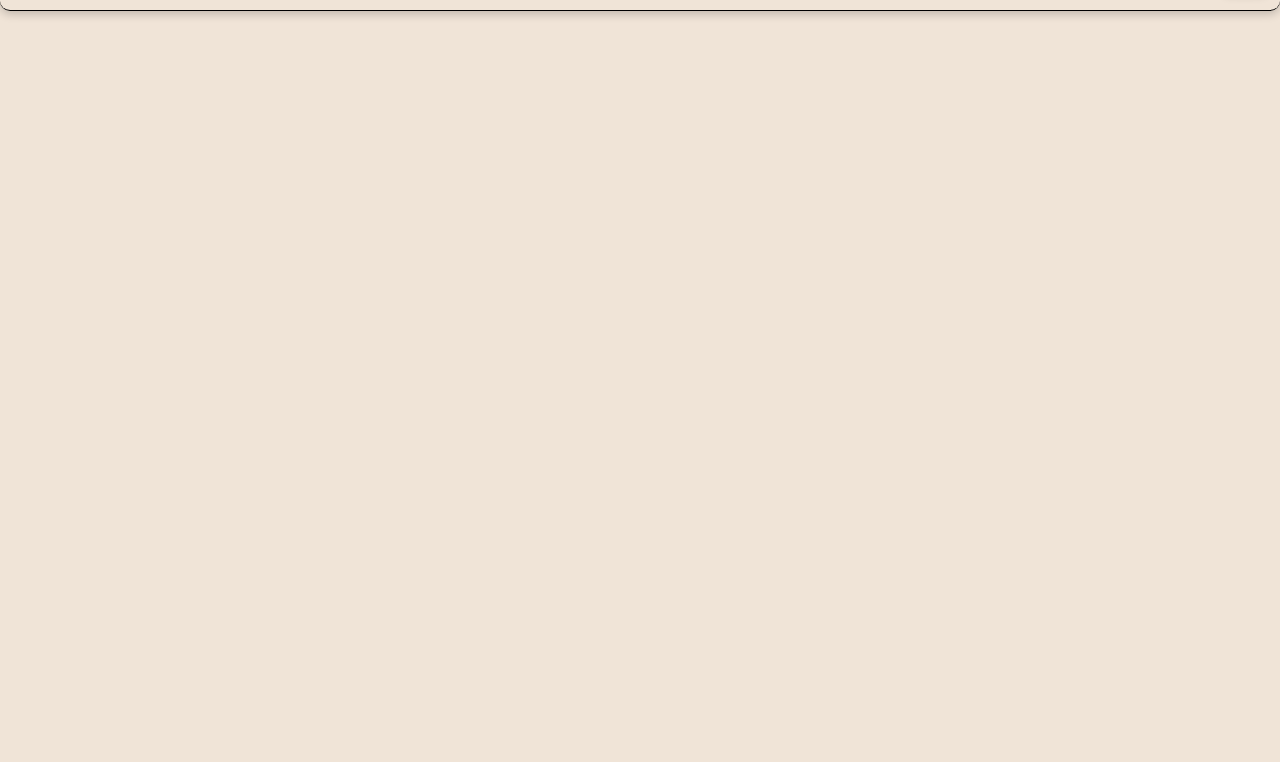
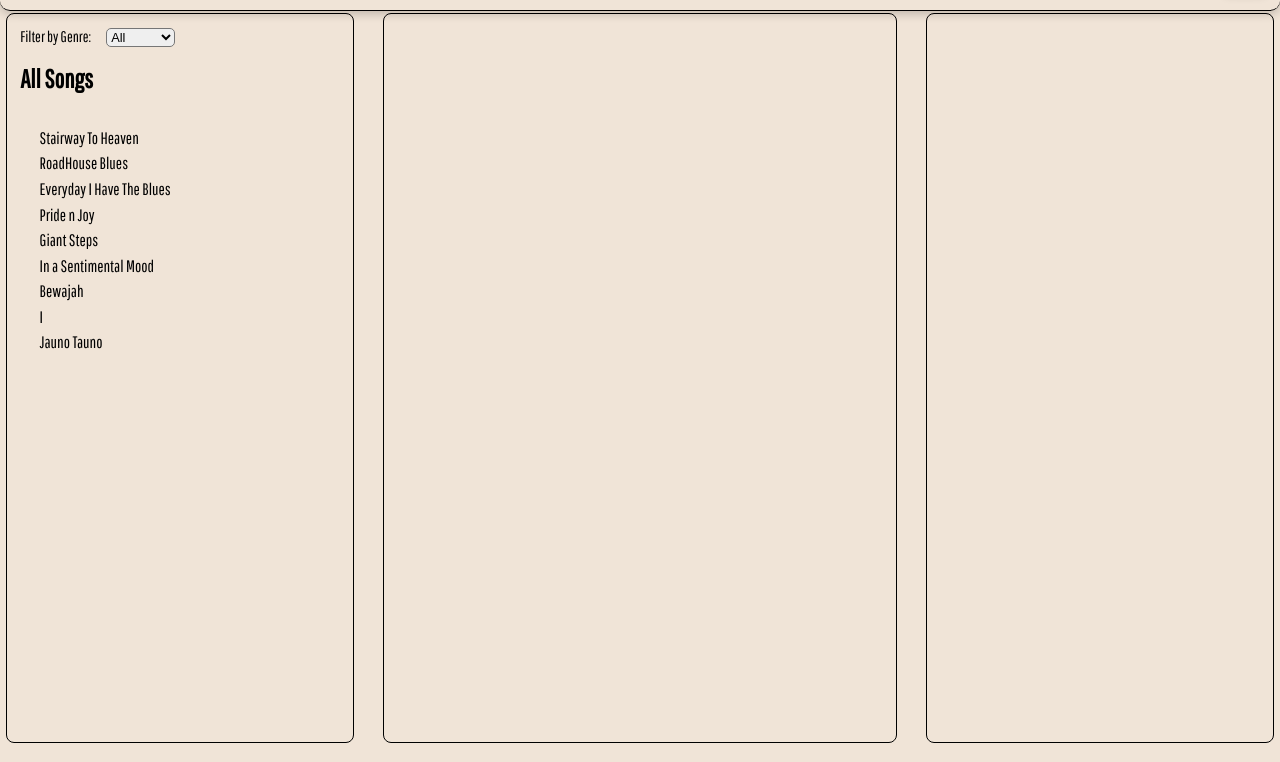
Before and after one commit to BluesCoder2309/YouPod, a plain HTML site: page index.html in a window 1280 px wide. Shown: the part 38-800 px from the top of the page. Drawn offline with Linux system fonts and the light colour scheme.

Commit message:
Rended playlist and genre based filter

```diff
--- a/index.html
+++ b/index.html
@@ -10,12 +10,31 @@
       <link rel="stylesheet" href="style.css" />
    </head>
    <body>
-      <nav id='navbar'>
+      <nav id="navbar">
          <h1 class="logoText">YouPod</h1>
 
          <button class="theme">Theme</button>
       </nav>
+      <div id="container">
+         <div id="all-songs-section">
+            <div class="genre-div">
+               <label for="genre-filter">Filter by Genre:</label>
+               <select name="genre" id="genre-filter">
+                  <option value="All">All</option>
+                  <option value="Blues">Blues</option>
+                  <option value="Rock">Rock</option>
+                  <option value="Jazz">Jazz</option>
+                  <option value="Hip-Hop">Hip-Hop</option>
+               </select>
+            </div>
+            <h1>All Songs</h1>
+            <ul id="song-list">
 
+            </ul>
+         </div>
+         <div id="player-section"></div>
+         <div id="playlist-section"></div>
+      </div>
 
       <script src="script.js"></script>
    </body>
--- a/script.js
+++ b/script.js
@@ -74,19 +74,37 @@ const songs = [
       genre: "Hip-Hop",
       source: "Music/Hip-Hop/Jauno Tauno.mp3",
    },
-
 ];
 
 const body = document.body;
 const themeBtn = document.querySelector(".theme");
-
+const genreFilter = document.querySelector("#genre-filter");
+const songList = document.querySelector("#song-list");
+// console.log(genreFilter[0].value);
 let currentSongIndex = 0;
 
 body.setAttribute("data-theme", "light");
 
-themeBtn.addEventListener("click", () =>{
-   console.log("clicked");
+themeBtn.addEventListener("click", () => {
    const currentTheme = body.getAttribute("data-theme");
    const newTheme = currentTheme === "light" ? "dark" : "light";
    body.setAttribute("data-theme", newTheme);
 });
+
+function showSongs(genre = "All") {
+   songList.innerHTML = "";
+   const filteredSongs = genre === "All" ? songs : songs.filter((s) => s.genre === genre);
+
+   filteredSongs.forEach((s) => {
+      const song = document.createElement("li");
+      song.textContent = s.name;
+      songList.appendChild(song);
+   });
+}
+showSongs();
+
+genreFilter.addEventListener("change", (e) => {
+   const selectedGenre = e.target.value;
+   showSongs(selectedGenre);
+});
+function filterSongs() {}
--- a/style.css
+++ b/style.css
@@ -7,7 +7,8 @@ body {
    font-family: "Pathway Gothic One", sans-serif;
    transition: background-color 0.3s ease-in-out;
 }
-body[data-theme="light"],body[data-theme="light"] #navbar {
+body[data-theme="light"],
+body[data-theme="light"] #navbar {
    background-color: #f0e4d7;
    color: #000;
 }
@@ -16,17 +17,16 @@ body[data-theme="dark"] {
    background-color: #393e46;
    color: #fff;
 }
-body[data-theme="dark"] #navbar{
-  background-color: #222831;
-  color: white;
+body[data-theme="dark"] #navbar {
+   background-color: #222831;
+   color: white;
 }
-body[data-theme="dark"] #navbar .theme{
-  background-color: #393e46;
-  color: white;
+body[data-theme="dark"] #navbar .theme {
+   background-color: #393e46;
+   color: white;
 }
 #navbar {
    width: 100%;
-   /* padding: 1vw; */
    display: flex;
    align-items: center;
    justify-content: space-between;
@@ -47,4 +47,74 @@ body[data-theme="dark"] #navbar .theme{
    border-radius: 10px;
    border: none;
    box-shadow: 0 3px 10px rgb(0 0 0 / 0.2);
+   cursor: pointer;
 }
+#container {
+   height: 91vh;
+   width: 100%;
+   display: flex;
+   align-items: center;
+   justify-content: space-between;
+}
+#all-songs-section {
+   height: 100%;
+   width: 27%;
+   display: flex;
+   flex-direction: column;
+   align-items: flex-start;
+   justify-content: flex-start;
+   border: 1px solid black;
+   margin-top: 0.5vw;
+   margin-left: 0.5vw;
+   border-radius: 8px;
+}
+#all-songs-section .genre-div {
+   margin-top: 1vw;
+}
+#all-songs-section .genre-div label {
+   font-size: 1.2vw;
+   padding-left: 1vw;
+}
+#all-songs-section .genre-div #genre-filter {
+   font-size: 1vw;
+   margin-left: 1vw;
+   border-radius: 5px;
+}
+#all-songs-section h1 {
+   margin-left: 1vw;
+   font-size: 2vw;
+}
+#all-songs-section ul {
+   margin-left: -1vw;
+   list-style-type: none;
+}
+#all-songs-section ul li {
+  width: 100%;
+   font-size: 1.3vw;
+   margin-bottom: 0.2vw;
+   padding: 2px 5px;
+   border-radius: 0 8px 0 8px;
+   cursor: pointer;
+   transition: all 0.3s ease;
+}
+#all-songs-section ul li:hover{
+  border-left: 1px solid black;
+  border-bottom: 1px solid black;
+  background: linear-gradient(to right, #2c3e50, #3498db, #ecf0f1);
+  font-size: 1.4vw;
+}
+#player-section {
+   height: 100%;
+   width: 40%;
+   border: 1px solid black;
+   margin-top: 0.5vw;
+   border-radius: 8px;
+}
+#playlist-section {
+   height: 100%;
+   width: 27%;
+   border: 1px solid black;
+   margin-top: 0.5vw;
+   margin-right: 0.5vw;
+   border-radius: 8px;
+}
```
Also changed, not shown: data.js (deleted, +0 -76 lines). Lines whose indentation alone changed are shown as unchanged.
